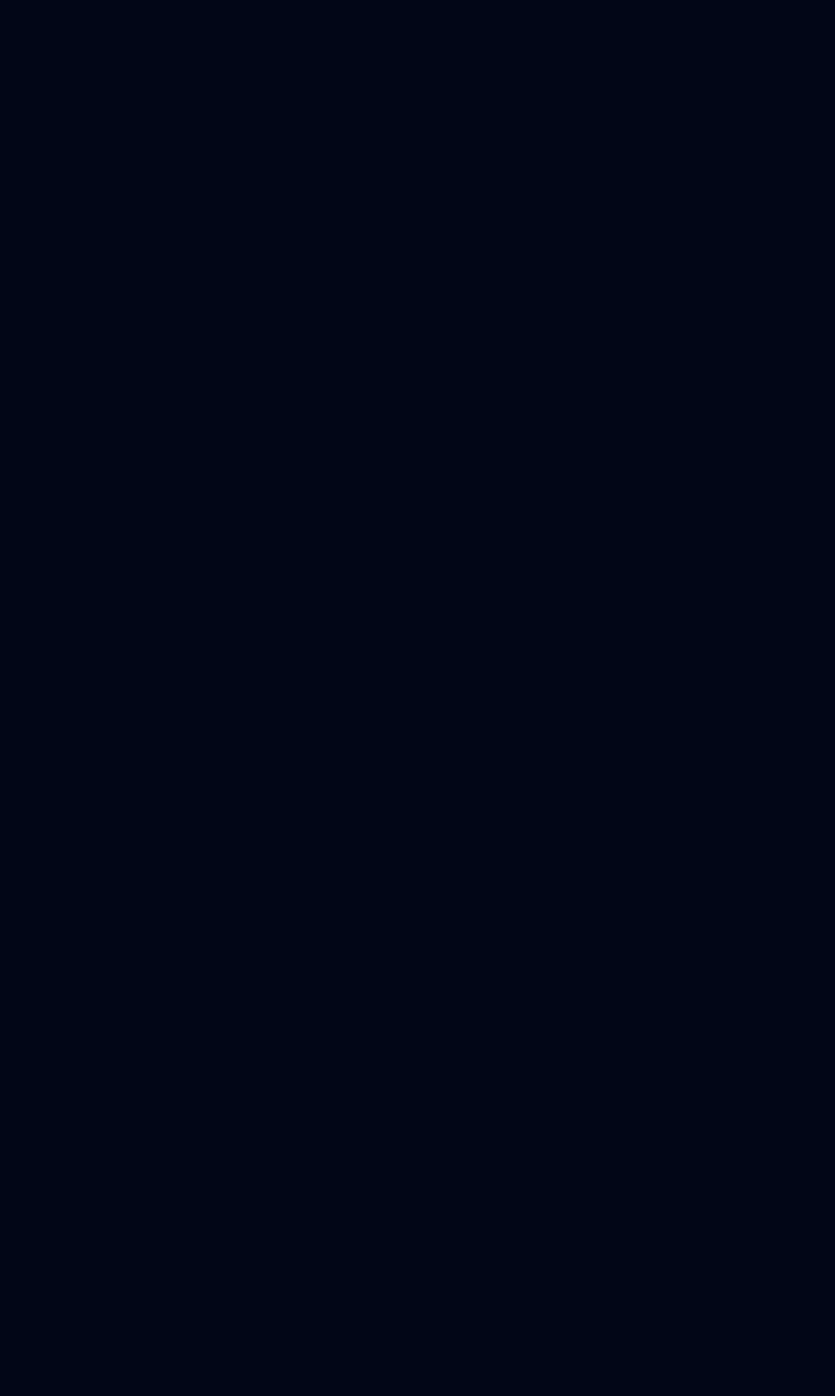
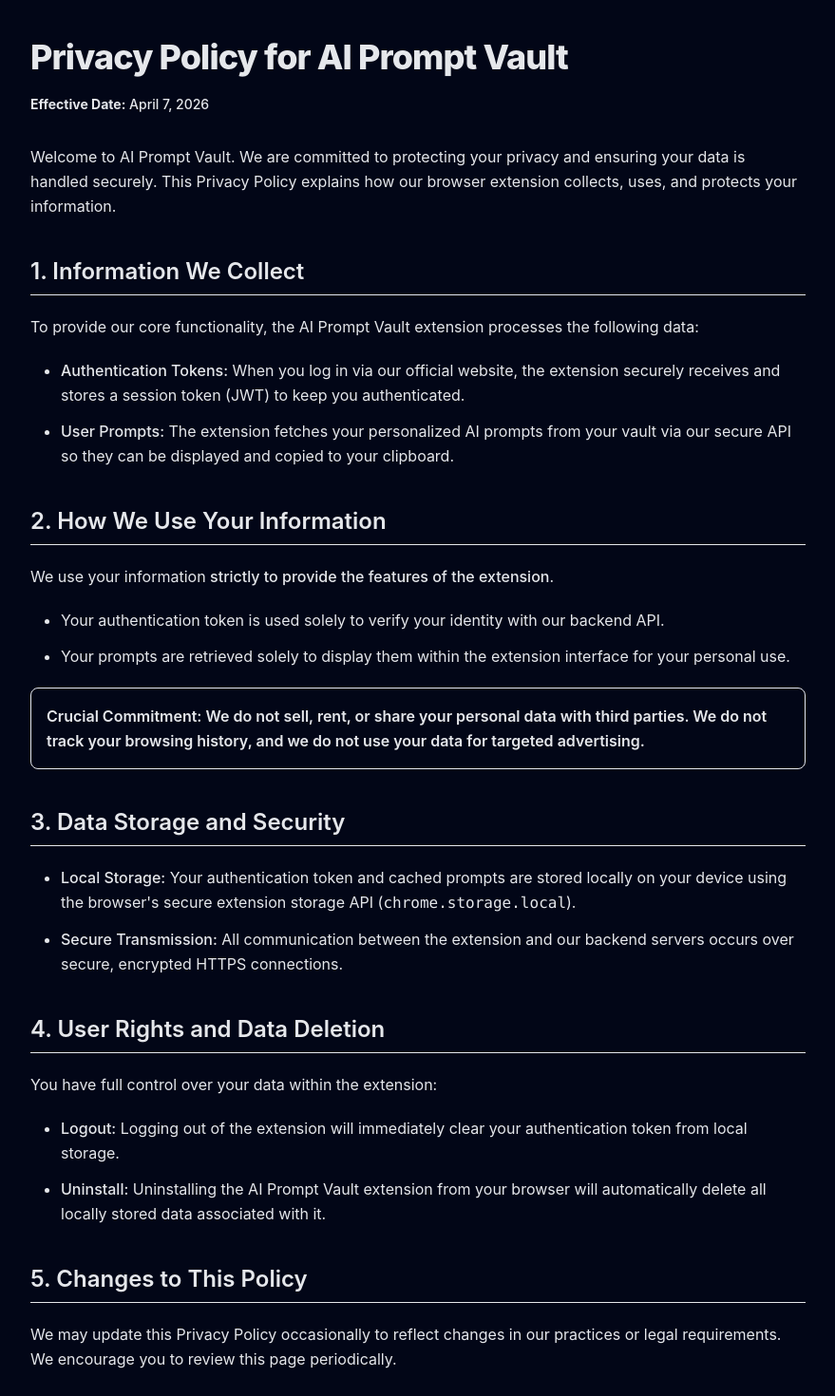
Before and after one commit to Keshav-c0de/Prompt-vault, a Vue app in the folder frontend/: page /privacypolicy in a window 1280 px wide. Before the commit this address had no page. Shown: the top 1470 px of the page at 95% size, without its empty margins (200-1079 px from the left). Before the commit the page ends 800 px from the top, so only its background shows below. Built offline with nearby package versions, Linux system fonts and the light colour scheme.

Commit message:
getting it online

```diff
--- a/frontend/src/background.ts
+++ b/frontend/src/background.ts
@@ -1,6 +1,6 @@
 
 
-if (window.chrome && chrome.runtime && chrome.runtime.onMessage) {
+if (typeof chrome !== 'undefined' && chrome.runtime?.onMessage) {
     chrome.runtime.onMessageExternal.addListener((message, sender, sendResponse) => {
         if (message.type === 'LOGOUT') {
             chrome.storage.local.remove('token');
@@ -13,7 +13,7 @@ if (window.chrome && chrome.runtime && chrome.runtime.onMessage) {
             }
         });
         }
-else if (window.browser && browser.runtime && browser.runtime.onMessage) {
+else if (typeof browser !== 'undefined' && browser.runtime?.onMessage) {
     browser.runtime.onMessageExternal.addListener((message:any, sender:any, sendResponse:any) => {
         if (message.type === 'LOGOUT') {
             browser.storage.local.remove('token');
--- a/frontend/src/components/Login.vue
+++ b/frontend/src/components/Login.vue
@@ -78,6 +78,7 @@ const copySample = (text: string) => {
       <div class="hidden md:flex items-center gap-8 text-sm font-medium text-slate-400">
         <a href="https://github.com/Keshav-c0de/Prompt-vault" target="_blank" class="hover:text-white transition-colors">GitHub</a>
         <a href="mailto:kingkeshav06@gmail.com" class="hover:text-white transition-colors">Support</a>
+        <a href="./PrivacyPolicy" class="hover:text-white transition-colors">Privacy</a>
         <button @click="openModal('login')" class="bg-blue-600/10 text-blue-400 border border-blue-500/20 px-5 py-2 rounded-xl hover:bg-blue-600 hover:text-white transition-all">
           Login to Vault
         </button>
--- /dev/null
+++ b/frontend/src/components/PrivacyPolicy.vue
@@ -0,0 +1,43 @@
+<script setup lang="ts"></script>
+<template><div class="max-w-4xl mx-auto p-6 md:p-10 text-gray-200 leading-relaxed antialiased">
+  <h1 class="text-4xl font-extrabold mb-5 tracking-tight">Privacy Policy for AI Prompt Vault</h1>
+  <p class="text-sm font-medium text-gray-200 mb-8"><strong>Effective Date:</strong> April 7, 2026</p>
+
+  <p class="mb-8">Welcome to AI Prompt Vault. We are committed to protecting your privacy and ensuring your data is handled securely. This Privacy Policy explains how our browser extension collects, uses, and protects your information.</p>
+
+  <h2 class="text-2xl font-semibold mt-10 mb-5 border-b pb-2">1. Information We Collect</h2>
+  <p class="mb-5">To provide our core functionality, the AI Prompt Vault extension processes the following data:</p>
+  <ul class="list-disc pl-8 space-y-3 mb-8">
+    <li><strong class="font-medium text-gray-200">Authentication Tokens:</strong> When you log in via our official website, the extension securely receives and stores a session token (JWT) to keep you authenticated.</li>
+    <li><strong class="font-medium text-gray-200">User Prompts:</strong> The extension fetches your personalized AI prompts from your vault via our secure API so they can be displayed and copied to your clipboard.</li>
+  </ul>
+
+  <h2 class="text-2xl font-semibold mt-10 mb-5 border-b pb-2">2. How We Use Your Information</h2>
+  <p class="mb-5">We use your information <strong class="font-medium text-gray-200">strictly to provide the features of the extension</strong>.</p>
+  <ul class="list-disc pl-8 space-y-3 mb-5">
+    <li>Your authentication token is used solely to verify your identity with our backend API.</li>
+    <li>Your prompts are retrieved solely to display them within the extension interface for your personal use.</li>
+  </ul>
+  <p class="mb-8 font-semibold p-4 border border-gray-200  rounded-lg">
+    Crucial Commitment: We do not sell, rent, or share your personal data with third parties. We do not track your browsing history, and we do not use your data for targeted advertising.
+  </p>
+
+  <h2 class="text-2xl font-semibold mt-10 mb-5 border-b pb-2">3. Data Storage and Security</h2>
+  <ul class="list-disc pl-8 space-y-3 mb-8">
+    <li><strong class="font-medium text-gray-200">Local Storage:</strong> Your authentication token and cached prompts are stored locally on your device using the browser's secure extension storage API (<code>chrome.storage.local</code>).</li>
+    <li><strong class="font-medium text-gray-200">Secure Transmission:</strong> All communication between the extension and our backend servers occurs over secure, encrypted HTTPS connections.</li>
+  </ul>
+
+  <h2 class="text-2xl font-semibold mt-10 mb-5 border-b pb-2">4. User Rights and Data Deletion</h2>
+  <p class="mb-5">You have full control over your data within the extension:</p>
+  <ul class="list-disc pl-8 space-y-3 mb-8">
+    <li><strong class="font-medium text-gray-200">Logout:</strong> Logging out of the extension will immediately clear your authentication token from local storage.</li>
+    <li><strong class="font-medium text-gray-200">Uninstall:</strong> Uninstalling the AI Prompt Vault extension from your browser will automatically delete all locally stored data associated with it.</li>
+  </ul>
+
+  <h2 class="text-2xl font-semibold mt-10 mb-5 border-b pb-2">5. Changes to This Policy</h2>
+  <p class="mb-8">We may update this Privacy Policy occasionally to reflect changes in our practices or legal requirements. We encourage you to review this page periodically.</p>
+
+  <h2 class="text-2xl font-semibold mt-10 mb-5 border-b pb-2">6. Contact Us</h2>
+  <p class="mb-5">If you have any questions or concerns about this Privacy Policy or our data practices, please contact us at: <a href="mailto:support@prompt-vault.dev" class="font-semibold text-gray-200 hover:text-shadow-indigo-300">keshavbhardwaj9041@gmail.com</a></p>
+</div></template>
--- a/frontend/src/components/Prompt.vue
+++ b/frontend/src/components/Prompt.vue
@@ -19,10 +19,23 @@
   const expand = ref(new Set())
   const adding = ref(false)
 
-  onMounted(() => {
-    promptStore.loadPrompts()
-    auth.fetchUser()
-    auth.syncWithExtension()
+  const isLoading = ref(true)
+  onMounted(async () => {
+    isLoading.value = true
+
+    try {
+      await Promise.all([
+        auth.fetchUser(),
+        promptStore.loadPrompts()
+      ])
+
+      auth.syncWithExtension()
+
+    } catch (error) {
+      console.error("Failed to load initial data:", error)
+    } finally {
+      isLoading.value = false
+    }
   })
 
   const change = (p: number) => {
@@ -118,6 +131,10 @@ const clear = () => {
     </header>
 
     <main class="flex-1  p-6">
+        <div v-if="isLoading" class="flex flex-col items-center justify-center py-10">
+        <div class="animate-spin h-6 w-6 border-2 border-blue-600 border-t-transparent rounded-full mb-2"></div>
+        <p class="text-xs text-gray-500">Syncing...</p>
+      </div>
       <section>
         <h3 class="block text-2xl font-black uppercase tracking-tight text-slate-500 mb-2">Welcome ,  {{ auth.user?.name }}</h3>
         <hr class="my-4 h-px border-t-0 bg-slate-400" />
--- a/frontend/src/components/popup.vue
+++ b/frontend/src/components/popup.vue
@@ -14,12 +14,27 @@ const username = ref('');
 const password = ref('');
 const error = ref('');
 const isLoading = ref(false);
-
+const errorMessage = ref<string | null>(null);
 
 onMounted(async () => {
-  await authStore.checkAuth();
-  if (authStore.isAuthenticated) {
-    await promptStore.loadPrompts();
+  // Reset states when the component mounts
+  isLoading.value = true
+  errorMessage.value = null
+
+  try {
+    // Your exact logic
+    await authStore.checkAuth();
+
+    if (authStore.isAuthenticated) {
+      await promptStore.loadPrompts();
+    }
+  } catch (error) {
+    // If the EC2 server is down, or the internet disconnects, we catch it here
+    console.error("Vault Connection Error:", error)
+    errorMessage.value = "Unable to connect to the Vault. Please try again later."
+  } finally {
+    // The spinner turns off NO MATTER WHAT happens above
+    isLoading.value = false
   }
 });
 
@@ -91,7 +106,6 @@ const openDashboard = () => {
         </h2>
       </header>
     <main class="flex-1 overflow-y-auto p-4 custom-scrollbar">
-
       <div v-if="!authStore.isAuthenticated" class=" py-5">
                   <form @submit.prevent="handleLogin" class="space-y-5">
                       <div>
@@ -102,6 +116,11 @@ const openDashboard = () => {
                           <label class="block text-[10px] font-black uppercase tracking-widest text-slate-500 mb-2">Password</label>
                           <input type="password" v-model="password" required class="w-full px-4 py-4 bg-slate-950 border border-slate-800 rounded-xl text-white focus:ring-2 focus:ring-blue-500/50 focus:border-blue-500 outline-none transition-all"/>
                       </div>
+
+                        <div v-if="isLoading" class="flex flex-col items-center justify-center py-10">
+                          <div class="animate-spin h-6 w-6 border-2 border-blue-600 border-t-transparent rounded-full mb-2"></div>
+                          <p class="text-xs text-gray-500">Syncing...</p>
+                        </div>
 
                       <div v-if="error" class="text-red-400 text-xs text-center font-bold bg-red-900/10 py-3 rounded-lg border border-red-900/20">
                           {{ error }}
@@ -123,7 +142,11 @@ const openDashboard = () => {
         autofocus
         class="w-full bg-slate-800 border border-slate-700 rounded-lg px-3 py-2 text-sm focus:outline-none focus:border-blue-500 transition-colors z-10 sticky top-0 "
       />
-      <div v-if="promptStore.filteredPrompts.length === 0" class="text-center py-10 text-slate-500">
+      <div v-if="isLoading" class="flex flex-col items-center justify-center py-10">
+          <div class="animate-spin h-6 w-6 border-2 border-blue-600 border-t-transparent rounded-full mb-2"></div>
+            <p class="text-xs text-gray-500">Syncing...</p>
+      </div>
+      <div v-else-if="promptStore.filteredPrompts.length === 0" class="text-center py-10 text-slate-500">
         No prompts saved.
       </div>
       <div v-else class="space-y-3">
--- a/frontend/src/router/index.ts
+++ b/frontend/src/router/index.ts
@@ -32,6 +32,11 @@ const router = createRouter({
         {
           path: '/login',
           redirect: '/welcome'
+        },
+        {
+          path: '/privacypolicy',
+          name: 'privacyPolicy',
+          component: () => import('../components/PrivacyPolicy.vue')
         }
 
     ]
--- a/frontend/vite.config.ts
+++ b/frontend/vite.config.ts
@@ -16,14 +16,20 @@ export default defineConfig({
   },
 
   server: {
-    open: '/index.html', // Opens the website by default
+    open: '/index.html',
   },
   build: {
     rollupOptions: {
       input: {
         main: resolve(__dirname, 'index.html'),
         popup: resolve(__dirname, 'popup.html'),
+        background: resolve(__dirname, 'src/background.ts')
       },
+      output: {
+        entryFileNames: `[name].js`,
+        chunkFileNames: `[name].js`,
+        assetFileNames: `[name].[ext]`}
+      }
     },
   },
-})
+)
```
Also changed, not shown: frontend/public/manifest.json, 1 other file (tests, documents, lock files or other folders).
